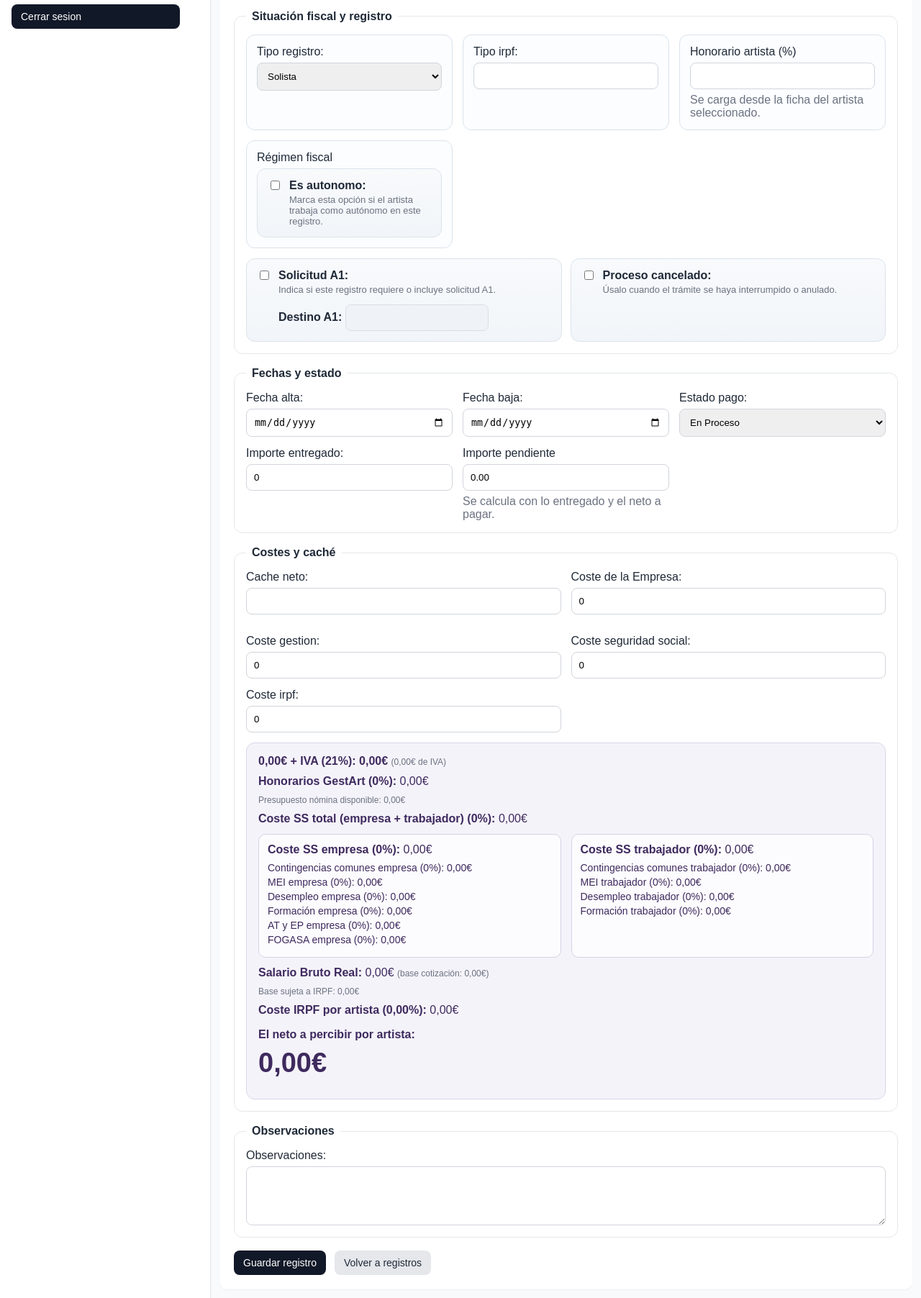
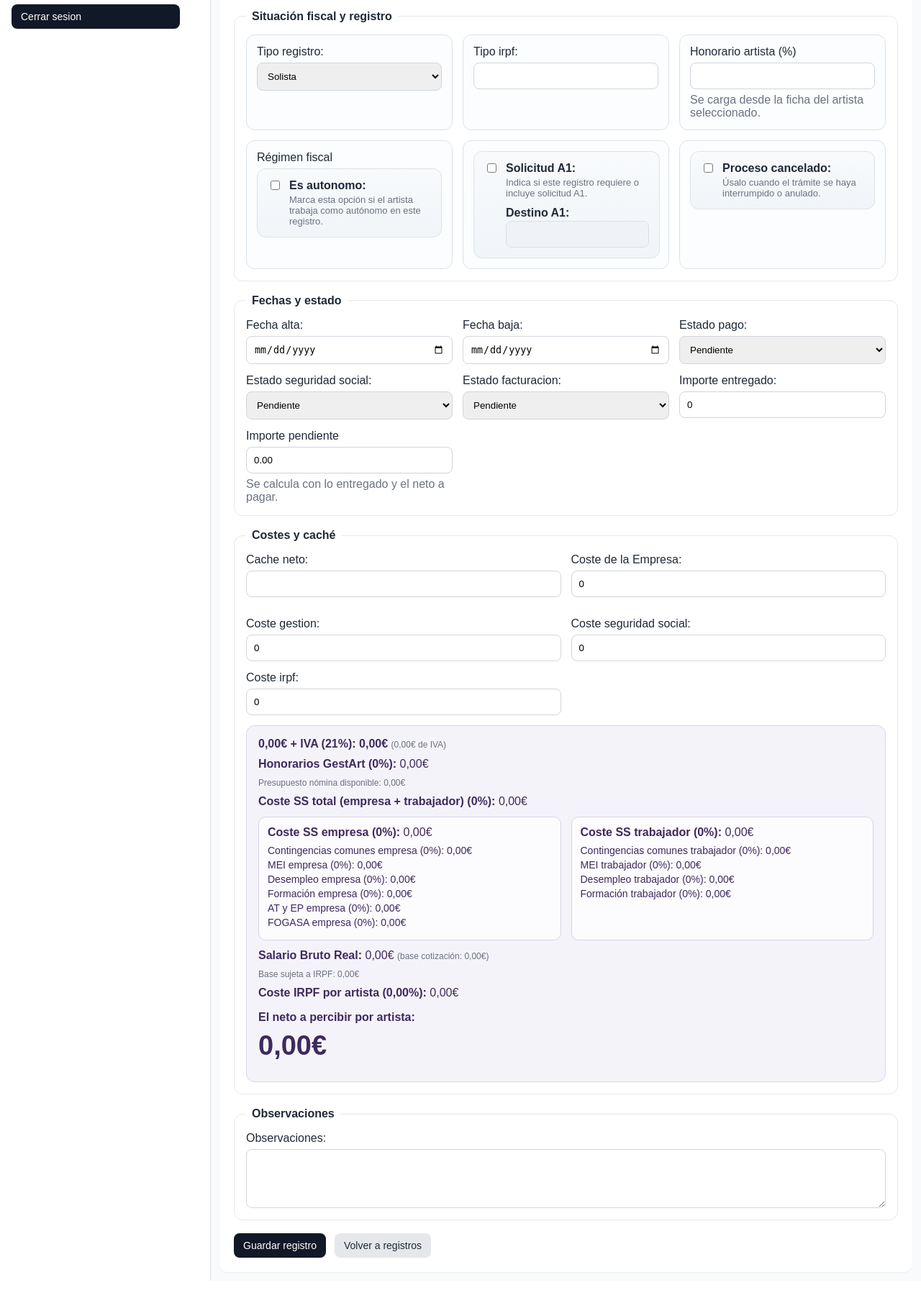
Before and after one commit to kkimett/gestionArtistas, a Django app: page /artists/registros/new/ in a window 1280 px wide. Shown: the part 310-2114 px from the top of the page at 72% size. After the commit the page ends 2090 px from the top, so only its background shows below. Run offline with Django 4.2, Linux system fonts and the light colour scheme; the visitor is signed in with stand-in values (Sample User, id 1); data that the repository does not hold is empty; parts of the project's set-up code (start-up, migrations or seed data) failed here and were passed over.

Commit message:
se añaden nuevos estados de seguridad social y estado de pagos

```diff
--- a/artists/admin.py
+++ b/artists/admin.py
@@ -148,6 +148,8 @@ class ArtistRecordAdmin(admin.ModelAdmin):
         "importe_pendiente",
         "estado_pago",
         "agrupacion",
+        "estado_seguridad_social",
+        "estado_facturacion",
     )
     list_filter = ("tipo_registro", "estado_pago", "es_autonomo", "agrupacion")
     search_fields = ("artista__nombre_completo", "artista__dni_nie", "artista__numero_seguridad_social")
--- a/artists/forms.py
+++ b/artists/forms.py
@@ -130,6 +130,8 @@ class ArtistRecordForm(forms.ModelForm):
         "coste_irpf",
         "importe_entregado",
         "estado_pago",
+        "estado_seguridad_social",
+        "estado_facturacion",
         "observaciones",
     ]
 
@@ -153,6 +155,8 @@ class ArtistRecordForm(forms.ModelForm):
             "coste_irpf",
             "importe_entregado",
             "estado_pago",
+            "estado_seguridad_social",
+            "estado_facturacion",
             "observaciones",
         ]
         widgets = {
@@ -196,6 +200,8 @@ class ArtistRecordForm(forms.ModelForm):
             cleaned_data["destino_a1"] = ""
 
         estado_pago = cleaned_data.get("estado_pago")
+        estado_seguridad_social = cleaned_data.get("estado_seguridad_social")
+        estado_facturacion = cleaned_data.get("estado_facturacion")
         importe_entregado = cleaned_data.get("importe_entregado")
         neto_para_pago = (cleaned_data.get("cache_neto") or 0) - (
             (cleaned_data.get("coste_empresa") or 0)
@@ -204,9 +210,9 @@ class ArtistRecordForm(forms.ModelForm):
             + (cleaned_data.get("coste_irpf") or 0)
         )
 
-        if estado_pago == ArtistRecord.PaymentStatus.PARTIAL:
+        if estado_pago == ArtistRecord.PaymentStatus.A_MEDIAS:
             if importe_entregado is None or importe_entregado <= 0:
-                self.add_error("importe_entregado", "Indica el importe entregado cuando el estado es Pago a Medias.")
+                self.add_error("importe_entregado", "Indica el importe entregado cuando el estado es A medias.")
             elif importe_entregado >= neto_para_pago:
                 self.add_error("importe_entregado", "El importe entregado debe ser menor al neto pendiente por pagar.")
 
@@ -236,7 +242,7 @@ class GroupingRecordBatchForm(forms.Form):
     proceso_cancelado = forms.BooleanField(required=False, label="Proceso cancelado")
     estado_pago = forms.ChoiceField(
         choices=ArtistRecord.PaymentStatus.choices,
-        initial=ArtistRecord.PaymentStatus.IN_PROGRESS,
+        initial=ArtistRecord.PaymentStatus.PENDIENTE,
         label="Estado de pago",
     )
     observaciones = forms.CharField(required=False, widget=forms.Textarea(attrs={"rows": 3}), label="Observaciones")
--- a/artists/models.py
+++ b/artists/models.py
@@ -319,25 +319,23 @@ class Artist(models.Model):
     def __str__(self):
         return self.nombre_completo
 
-
 class GroupingRecordBatch(models.Model):
     class BatchStatus(models.TextChoices):
-        STANDBY = "STANDBY", "Stand By"
+        STANDBY = "STANDBY", "Presupuesto"
         PROCESSED = "PROCESSED", "Procesado"
 
     class PaymentStatus(models.TextChoices):
-        PAID = "PAID", "Pagado"
-        PENDING_INVOICE = "PENDING_INVOICE", "Pendiente pago"
-        IN_PROGRESS = "IN_PROGRESS", "En Proceso"
-        PARTIAL = "PARTIAL", "Pago a Medias"
-        CANCELLED = "CANCELLED", "Anulado"
+        ABONADO = "ABONADO", "Abonado"
+        PENDIENTE = "PENDIENTE", "Pendiente"
+        A_MEDIAS = "A_MEDIAS", "A medias"
+        ADELANTO = "ADELANTO", "Adelanto"
 
     agrupacion = models.ForeignKey(Grouping, on_delete=models.CASCADE, related_name="lotes_registros")
     lineas = models.JSONField(default=list)
     fecha_alta = models.DateField()
     fecha_baja = models.DateField(null=True, blank=True)
     proceso_cancelado = models.BooleanField(default=False)
-    estado_pago = models.CharField(max_length=20, choices=PaymentStatus.choices, default=PaymentStatus.IN_PROGRESS)
+    estado_pago = models.CharField(max_length=20, choices=PaymentStatus.choices, default=PaymentStatus.PENDIENTE)
     observaciones = models.TextField(blank=True)
     estado = models.CharField(max_length=20, choices=BatchStatus.choices, default=BatchStatus.STANDBY)
     generado_en = models.DateTimeField(null=True, blank=True)
@@ -360,11 +358,22 @@ class ArtistRecord(models.Model):
         BAND = "BAND", "Banda"
 
     class PaymentStatus(models.TextChoices):
-        PAID = "PAID", "Pagado"
-        PENDING_INVOICE = "PENDING_INVOICE", "Pendiente pago"
-        IN_PROGRESS = "IN_PROGRESS", "En Proceso"
-        PARTIAL = "PARTIAL", "Pago a Medias"
-        CANCELLED = "CANCELLED", "Anulado"
+        ABONADO = "ABONADO", "Abonado"
+        PENDIENTE = "PENDIENTE", "Pendiente"
+        A_MEDIAS = "A_MEDIAS", "A medias"
+        ADELANTO = "ADELANTO", "Adelanto"
+
+    class SeguridadSocialStatus(models.TextChoices):
+        PENDING = 'PENDING', "Pendiente"
+        DONE = 'DONE', "Realizadas"
+        SENT = 'SENT', "Enviadas"
+        CANCELLED = 'CANCELLED', "Canceladas"
+
+    class FacturacionStatus(models.TextChoices):
+        PENDING = 'PENDING', "Pendiente"
+        DONE = 'DONE', "Realizadas"
+        COLLECTED = 'COLLECTED', "Cobradas"
+        PAID = 'PAID', "Pagadas"
 
     artista = models.ForeignKey(Artist, on_delete=models.CASCADE, related_name="registros")
     es_autonomo = models.BooleanField(default=False)
@@ -389,7 +398,9 @@ class ArtistRecord(models.Model):
     coste_seguridad_social = models.DecimalField(max_digits=10, decimal_places=2, default=0)
     coste_irpf = models.DecimalField(max_digits=10, decimal_places=2, default=0)
     importe_entregado = models.DecimalField(max_digits=10, decimal_places=2, default=0)
-    estado_pago = models.CharField(max_length=20, choices=PaymentStatus.choices, default=PaymentStatus.IN_PROGRESS)
+    estado_pago = models.CharField(max_length=20, choices=PaymentStatus.choices, default=PaymentStatus.PENDIENTE)
+    estado_seguridad_social = models.CharField(max_length=20, choices=SeguridadSocialStatus.choices, default=SeguridadSocialStatus.PENDING)
+    estado_facturacion = models.CharField(max_length=20, choices=FacturacionStatus.choices, default=FacturacionStatus.PENDING)
     observaciones = models.TextField(blank=True)
     creado_en = models.DateTimeField(auto_now_add=True)
     actualizado_en = models.DateTimeField(auto_now=True)
--- a/artists/templates/artists/artist_record_form.html
+++ b/artists/templates/artists/artist_record_form.html
@@ -11,7 +11,7 @@ legend { font-weight: 700; padding: 0 8px; }
 .grid-3 { display: grid; grid-template-columns: repeat(3, minmax(0, 1fr)); gap: 14px; }
 .stack { display: grid; gap: 14px; }
 .actions { display: flex; gap: 12px; margin-top: 16px; }
-.checkbox-group { display: grid; grid-template-columns: repeat(2, minmax(0, 1fr)); gap: 12px; }
+.checkbox-group { display: grid; gap: 12px; }
 .checkbox-card { display: flex; align-items: flex-start; gap: 10px; padding: 14px; border: 1px solid #dbe3ea; border-radius: 12px; background: linear-gradient(180deg, #f8fafc 0%, #f1f5f9 100%); }
 .checkbox-card input { width: auto; margin-top: 2px; }
 .checkbox-copy { display: grid; gap: 3px; }
@@ -100,8 +100,7 @@ legend { font-weight: 700; padding: 0 8px; }
                                     </div>
                                 </div>
                             </div>
-                        </div>
-
+                            <div class="field field-highlight">
                             <div class="checkbox-group">
                                 <div class="checkbox-card">
                                     {{ form.solicitud_a1 }}
@@ -116,6 +115,10 @@ legend { font-weight: 700; padding: 0 8px; }
                                         </div>
                                     </div>
                                 </div>
+                            </div>
+                            </div>
+                                <div class="field field-highlight">
+                                <div class="checkbox-group">
                                     <div class="checkbox-card">
                                         {{ form.proceso_cancelado }}
                                         <div class="checkbox-copy">
@@ -124,6 +127,10 @@ legend { font-weight: 700; padding: 0 8px; }
                                         </div>
                                     </div>
                                 </div>
+                            </div>
+                        </div>
+
+
                     </div>
                 </fieldset>
 
@@ -144,6 +151,16 @@ legend { font-weight: 700; padding: 0 8px; }
                             {{ form.estado_pago.label_tag }}
                             {{ form.estado_pago }}
                             {{ form.estado_pago.errors }}
+                        </div>
+                        <div class="field">
+                            {{ form.estado_seguridad_social.label_tag }}
+                            {{ form.estado_seguridad_social }}
+                            {{ form.estado_seguridad_social.errors }}
+                        </div>
+                        <div class="field">
+                            {{ form.estado_facturacion.label_tag }}
+                            {{ form.estado_facturacion }}
+                            {{ form.estado_facturacion.errors }}
                         </div>
                         <div class="field">
                             {{ form.importe_entregado.label_tag }}
--- a/artists/views.py
+++ b/artists/views.py
@@ -688,7 +688,7 @@ class ArtistRecordListView(LoginRequiredMixin, ListView):
             super()
             .get_queryset()
             .select_related("artista", "agrupacion")
-            .exclude(estado_pago=ArtistRecord.PaymentStatus.PAID)
+            .exclude(estado_pago=ArtistRecord.PaymentStatus.ABONADO)
         )
         query = self.request.GET.get("q", "").strip()
         status = self.request.GET.get("estado", "").strip()
@@ -704,7 +704,7 @@ class ArtistRecordListView(LoginRequiredMixin, ListView):
                 | Q(artista__dni_nie__icontains=query)
                 | Q(artista__numero_seguridad_social__icontains=query)
             )
-        if status and status != ArtistRecord.PaymentStatus.PAID:
+        if status and status != ArtistRecord.PaymentStatus.ABONADO:
             queryset = queryset.filter(estado_pago=status)
         if registration_type:
             queryset = queryset.filter(tipo_registro=registration_type)
@@ -726,7 +726,7 @@ class ArtistRecordListView(LoginRequiredMixin, ListView):
         context["payment_status_choices"] = [
             choice
             for choice in ArtistRecord.PaymentStatus.choices
-            if choice[0] != ArtistRecord.PaymentStatus.PAID
+            if choice[0] != ArtistRecord.PaymentStatus.ABONADO
         ]
         context["registration_type_choices"] = ArtistRecord.RegistrationType.choices
         context["filter_values"] = {
@@ -1254,7 +1254,7 @@ class GroupingRecordBatchUpdateView(LoginRequiredMixin, FormView):
         records = (
             ArtistRecord.objects
             .filter(agrupacion_id=self.kwargs["pk"])
-            .exclude(estado_pago=ArtistRecord.PaymentStatus.PAID)
+            .exclude(estado_pago=ArtistRecord.PaymentStatus.ABONADO)
             .select_related("artista", "agrupacion")
             .order_by("artista_id", "-fecha_alta", "-creado_en")
         )
--- a/billing/views.py
+++ b/billing/views.py
@@ -10,7 +10,7 @@ class PaymentSummaryView(LoginRequiredMixin, TemplateView):
     def get_context_data(self, **kwargs):
         context = super().get_context_data(**kwargs)
         paid_records = ArtistRecord.objects.select_related("artista", "agrupacion").filter(
-            estado_pago=ArtistRecord.PaymentStatus.PAID,
+            estado_pago=ArtistRecord.PaymentStatus.ABONADO,
         ).order_by("-actualizado_en")
         total_paid_records = sum(record.importe_entregado or record.neto_para_pago for record in paid_records)
 
```
Also changed, not shown: artists/templates/artists/artist_record_list.html (+9 -10 lines), artists/migrations/0021_artistrecord_estado_seguridad_social_and_more.py (added), artists/migrations/0022_artistrecord_estado_facturacion.py (added), artists/migrations/0022_update_payment_status_values.py (added), artists/migrations/0023_merge_0022_payment_status_and_facturacion.py (added). Lines whose indentation alone changed are shown as unchanged.
